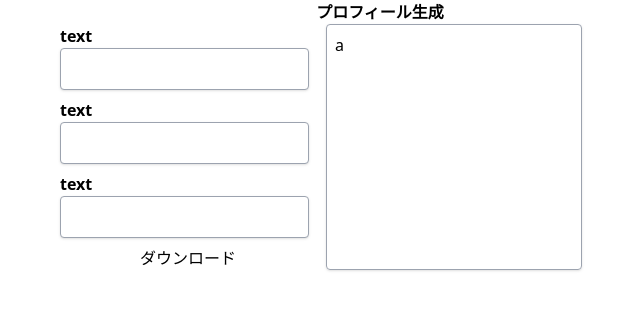
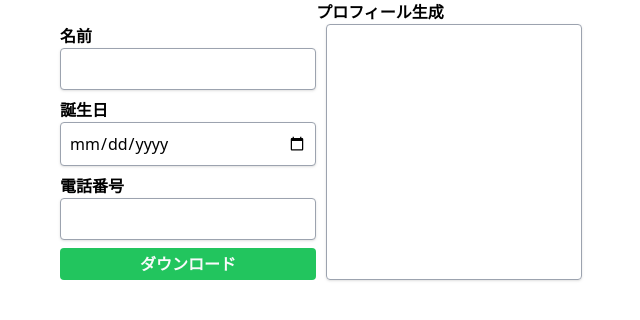
Before and after one commit to expsh13/react-06-Profile, a React (Vite) app: page / in a window 1280 px wide. Shown: the top 320 px of the page, without its empty margins (260-900 px from the left). Built offline with nearby package versions, Linux system fonts and the light colour scheme.

Commit message:
add state

```diff
--- a/src/App.tsx
+++ b/src/App.tsx
@@ -1,17 +1,40 @@
+import { useState } from "react";
 import { InputField } from "./components/InputField/InputField";
 
 export const App = () => {
+  const [name, setName] = useState("");
+  const [birthDay, setBirthDay] = useState("");
+  const [phoneNumber, setPhoneNumber] = useState("");
+
   return (
     <div className="w-1/2 m-auto">
       <h1 className="font-bold text-center">プロフィール生成</h1>
       <div className="flex gap-2.5">
         <div className="w-2/5 flex flex-col gap-2">
-          <InputField />
-          <InputField />
-          <InputField />
-          <button>ダウンロード</button>
+          <InputField
+            title="名前"
+            inputType="text"
+            onChange={(name: string) => setName(name)}
+          />
+          <InputField
+            title="誕生日"
+            inputType="date"
+            onChange={(date: string) => setBirthDay(date)}
+          />
+          <InputField
+            title="電話番号"
+            inputType="text"
+            onChange={(number: string) => setPhoneNumber(number)}
+          />
+          <button className="bg-green-500 text-gray-50 p-1 rounded font-bold">
+            ダウンロード
+          </button>
         </div>
-        <div className="w-2/5 rounded shadow border-gray-400 border p-2">a</div>
+        <div className="flex flex-col items-center w-2/5 rounded shadow border-gray-400 border p-2">
+          <p>{name}</p>
+          <p>{birthDay}</p>
+          <p>{phoneNumber}</p>
+        </div>
       </div>
     </div>
   );
--- a/src/components/InputField/InputField.tsx
+++ b/src/components/InputField/InputField.tsx
@@ -1,10 +1,22 @@
-export const InputField = () => {
+import { ChangeEvent } from "react";
+
+type PropsType = {
+  title: string;
+  inputType: string;
+  onChange: (data: string) => void;
+};
+
+export const InputField = (props: PropsType) => {
+  const { title, inputType, onChange } = props;
   return (
     <div>
-      <p className="font-bold">text</p>
+      <p className="font-bold">{title}</p>
       <input
-        type="text"
-        className="rounded shadow border-gray-400 border p-2"
+        onChange={(e: ChangeEvent<HTMLInputElement>) =>
+          onChange(e.currentTarget.value)
+        }
+        type={inputType}
+        className="rounded shadow border-gray-400 border p-2 w-full block box-border"
       />
     </div>
   );
--- a/src/output.css
+++ b/src/output.css
@@ -548,6 +548,14 @@ video {
   margin: auto;
 }
 
+.box-border {
+  box-sizing: border-box;
+}
+
+.block {
+  display: block;
+}
+
 .flex {
   display: flex;
 }
@@ -560,8 +568,16 @@ video {
   width: 40%;
 }
 
+.w-full {
+  width: 100%;
+}
+
 .flex-col {
   flex-direction: column;
+}
+
+.items-center {
+  align-items: center;
 }
 
 .gap-2 {
@@ -585,13 +601,17 @@ video {
   border-color: rgb(156 163 175 / var(--tw-border-opacity));
 }
 
-.bg-gray-50 {
+.bg-green-500 {
   --tw-bg-opacity: 1;
-  background-color: rgb(249 250 251 / var(--tw-bg-opacity));
+  background-color: rgb(34 197 94 / var(--tw-bg-opacity));
 }
 
 .p-2 {
   padding: 0.5rem;
+}
+
+.p-1 {
+  padding: 0.25rem;
 }
 
 .text-center {
@@ -602,6 +622,11 @@ video {
   font-weight: 700;
 }
 
+.text-gray-50 {
+  --tw-text-opacity: 1;
+  color: rgb(249 250 251 / var(--tw-text-opacity));
+}
+
 .shadow {
   --tw-shadow: 0 1px 3px 0 rgb(0 0 0 / 0.1), 0 1px 2px -1px rgb(0 0 0 / 0.1);
   --tw-shadow-colored: 0 1px 3px 0 var(--tw-shadow-color), 0 1px 2px -1px var(--tw-shadow-color);
```
